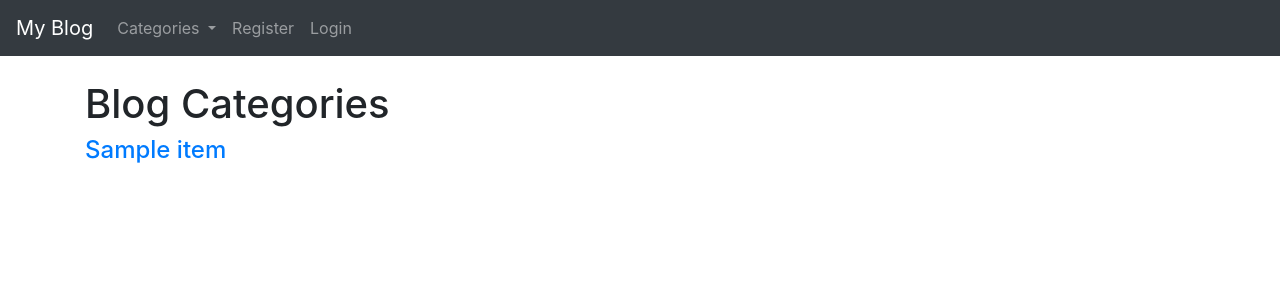
After one commit to simpleittools/DjangoBlog, a Django app: template theblog/templates/category_list.html in a window 1280 px wide. The commit adds this page. Shown: the top 300 px of the page. Run offline with Django 3.2, Linux system fonts and the light colour scheme; the template is opened without the code that fills it: most values are stand-ins (such as "Sample title", 1, 10 or a date in 2020); some libraries are stand-ins or nearby versions.

Commit message:
Setup Category Navbar

```diff
--- a/theblog/templates/base.html
+++ b/theblog/templates/base.html
@@ -23,6 +23,25 @@
 
   <div class="collapse navbar-collapse" id="navbarSupportedContent">
     <ul class="navbar-nav mr-auto">
+    {% if cat_menu %}
+    <li class="nav-item dropdown">
+        <a class="nav-link dropdown-toggle" href="#" id="navbarDropdown" role="button" data-toggle="dropdown" aria-haspopup="true" aria-expanded="false">
+          Categories
+        </a>
+        <div class="dropdown-menu" aria-labelledby="navbarDropdown">
+        {% for item in cat_menu %}
+            <a class="dropdown-item" href="{% url 'category' item|slugify %}">{{ item }}</a>
+        {% endfor %}
+          <a class="dropdown-item" href="#">Action</a>
+          <a class="dropdown-item" href="#">Another action</a>
+        </div>
+      </li>
+        {% else %}
+        <li class="nav-item">
+            <a href="{% url 'category-list' %}" class="nav-link">Categories</a>
+        </li>
+
+      {% endif %}
         {% if user.is_authenticated %}
       <li class="nav-item">
         <a class="nav-link" href="{% url 'add_post' %}">Add Post</a>
--- /dev/null
+++ b/theblog/templates/category_list.html
@@ -0,0 +1,10 @@
+{% extends 'base.html' %}
+{% load static %}
+{% block title %}Blog Categories{% endblock %}
+{% block content %}
+    <h1>Blog Categories</h1>
+    {% for item in cat_menu_list %}
+        <h4><a href="{% url 'category' item|slugify %}">{{ item }}</a></h4>
+    {% endfor %}
+
+{% endblock %}
--- a/theblog/urls.py
+++ b/theblog/urls.py
@@ -1,6 +1,6 @@
 from django.urls import path, include
 # from . import views
-from .views import HomeView, ArticleDetailView, AddPostView, UpdatePostView, DeletePostView, AddCategoryView, CategoryView
+from .views import HomeView, ArticleDetailView, AddPostView, UpdatePostView, DeletePostView, AddCategoryView, CategoryView, CategoryListView
 
 urlpatterns = [
     # path('', views.home, name='home')
@@ -10,7 +10,8 @@ urlpatterns = [
     path('add_category/', AddCategoryView.as_view(), name="add_category"),
     path('article/edit/<int:pk>', UpdatePostView.as_view(), name="update_post"),
     path('article/<int:pk>/remove', DeletePostView.as_view(), name="delete_post"),
-    path('category/<str:cats>/', CategoryView, name='category')
+    path('category/<str:cats>/', CategoryView, name='category'),
+    path('category-list/', CategoryListView, name='category-list'),
 
 
 ]
```
Also changed, not shown: theblog/views.py (+16 -0 lines), db.sqlite3.
